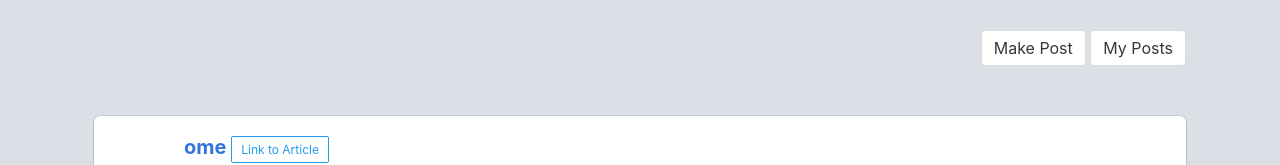
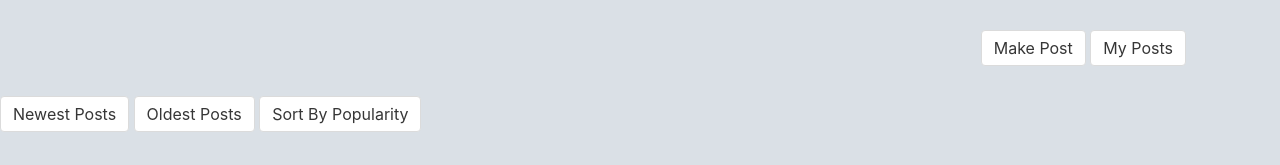
Before and after one commit to momentum-cohort-2018-10/w5-apile-fan-sam, a Django app: page / in a window 1280 px wide. Shown: the part 78-243 px from the top of the page. Run offline with Django 3.2, Linux system fonts and the light colour scheme; data comes from the database, SQL or seed files in the repository; data that the repository does not hold is empty; parts of the project's set-up code (start-up, migrations or seed data) failed here and were passed over; some libraries are stand-ins or nearby versions.

Commit message:
add sorted by date posted and reverse date posted. Add sort by poulartiy but not yet working...

```diff
--- a/apile/urls.py
+++ b/apile/urls.py
@@ -15,5 +15,8 @@ urlpatterns = [
          HomeRegistrationView.as_view(),
          name="registration_register"),
     path('accounts/', include('registration.backends.default.urls')),
+    path('sort', views.sort_by_date, name="sort_by_date"),
+    path('sort-reverse', views.sort_by_reverse, name="sort_by_reverse"),
+    path('sort-by-likes', views.sort_by_likes, name="sort_by_likes"),
     path('admin/', admin.site.urls),
 ]
--- a/posts/models.py
+++ b/posts/models.py
@@ -16,6 +16,7 @@ class Post(Timestamp):
     description = models.TextField()
     author = models.ForeignKey(User, on_delete=models.CASCADE)
     slug = models.SlugField(unique=True, max_length=255)
+    votes = models.IntegerField(null=True)
 
     def __str__(self):
         return self.title
--- a/posts/templates/index.html
+++ b/posts/templates/index.html
@@ -1,7 +1,9 @@
 {% extends 'base.html' %}
 {% block content %}
 {% load el_pagination_tags %}
-
+        <a class="button" href="{% url 'sort_by_date' %}"> Newest Posts</a>
+        <a class="button" href="{% url 'sort_by_reverse' %}"> Oldest Posts</a>
+        <a class="button" href="{% url 'sort_by_likes' %}"> Sort By Popularity</a>
     {% paginate posts %}
     {% for post in posts %}
         <div class="container">
--- a/posts/views.py
+++ b/posts/views.py
@@ -11,6 +11,30 @@ import json
 
 def index(request):
     posts = Post.objects.all()
+    return render(request, 'index.html', {
+        'posts': posts
+    })
+
+def sort_by_likes(request):
+    """Sorts by number of likes from most to least"""
+    posts = sorted(Post.objects.all(), key=lambda post: post.get_total_count)
+    # likes = Post.get_total_count()
+    # posts = Post.objects.all().order_by('likes')
+    #posts = Post.objects.annotate(like_count=Count("votes")).order_by('like_count')
+    return render(request, 'index.html', {
+        'posts': posts
+    })
+
+def sort_by_date(request):
+    """Sorts the date with most recent posted first"""
+    posts = Post.objects.all().order_by('-created')
+    return render(request, 'index.html', {
+        'posts': posts
+    })
+
+def sort_by_reverse(request):
+    """Sorts the date with oldest posts firsts"""
+    posts = Post.objects.all().order_by('created')
     return render(request, 'index.html', {
         'posts': posts
     })
```
Also changed, not shown: posts/migrations/0002_post_votes.py (added).
